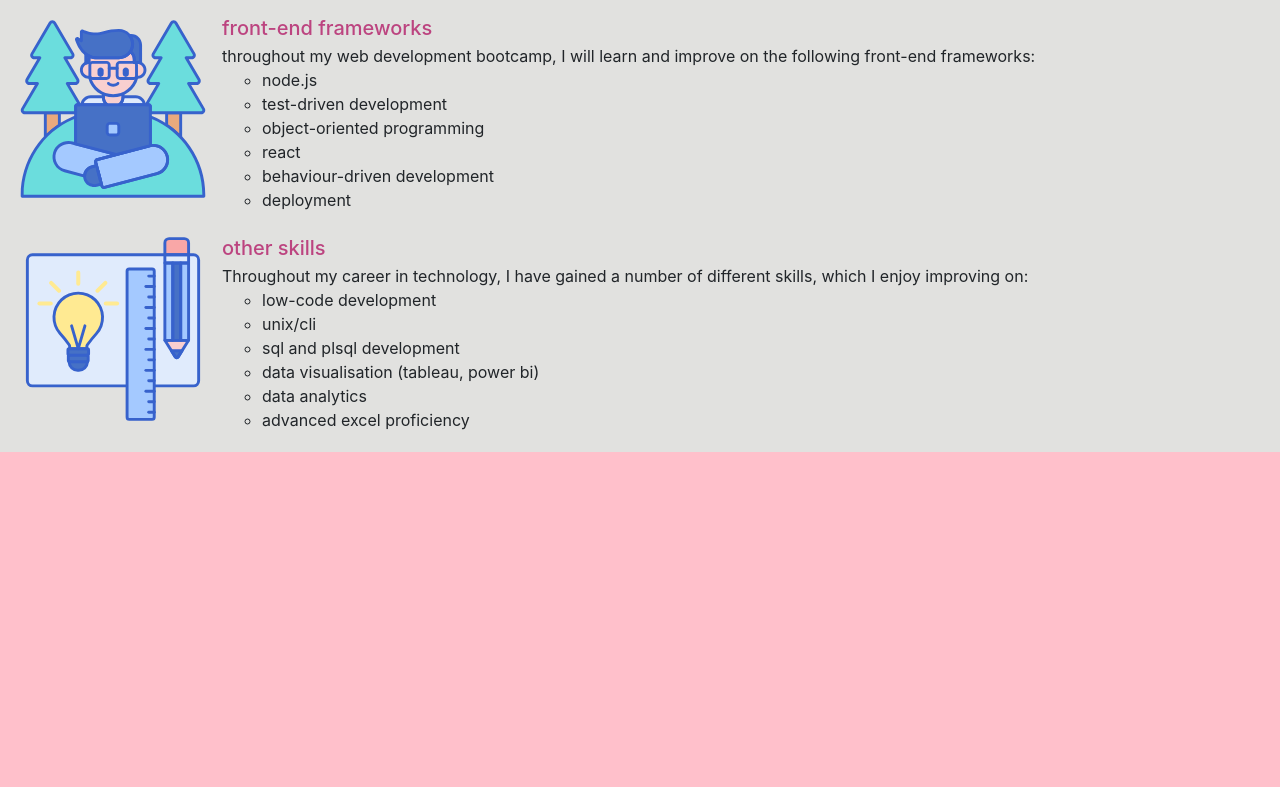
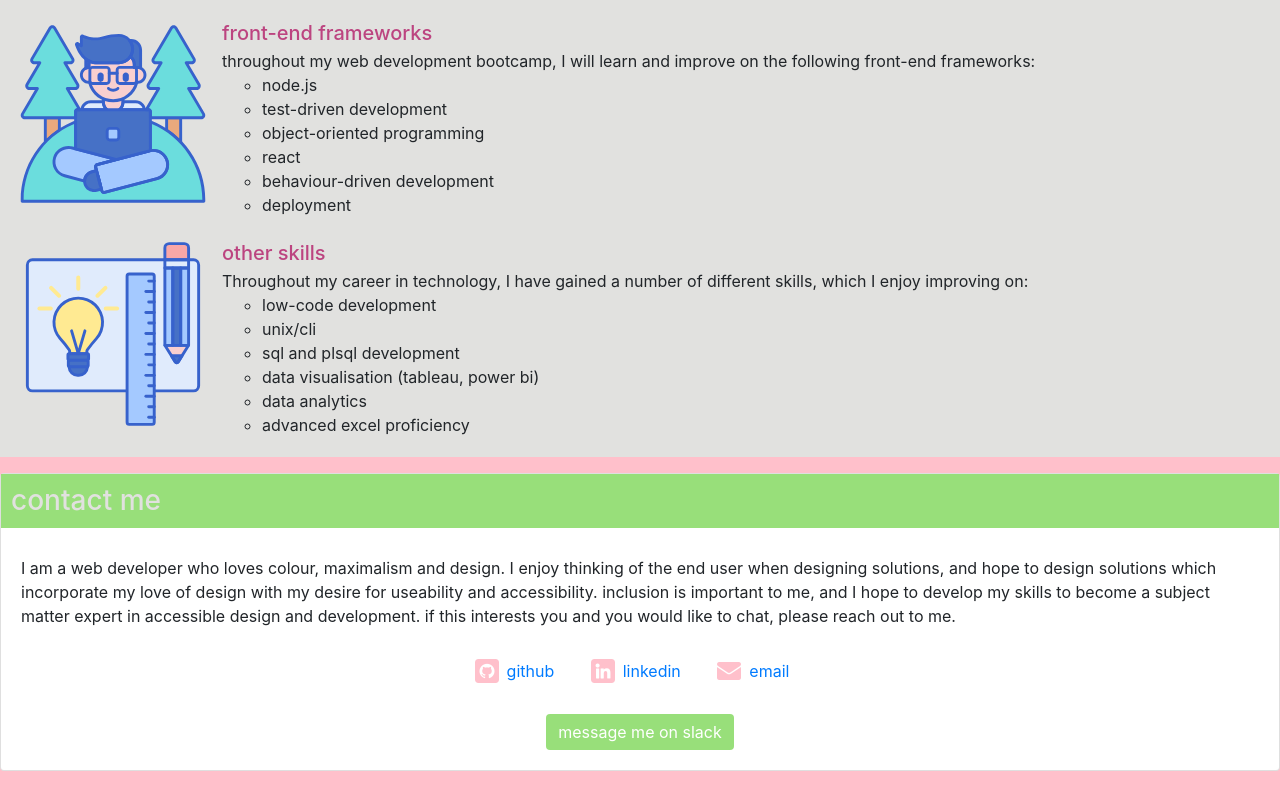
Before and after one commit to merrims/Bootstrap-Portfolio, a plain HTML site: page index.html in a window 1280 px wide. Shown: the part 1753-2540 px from the top of the page. Before the commit the page ends 2221 px from the top, so only its background shows below. Drawn offline with nearby package versions, Linux system fonts and the light colour scheme.

Commit message:
added contact section and favicon, changed site logo

```diff
--- a/css/style.css
+++ b/css/style.css
@@ -1,13 +1,13 @@
 :root {
     --green: rgba(152,223,122,255);
-    --pink: rgb(255, 192, 203);
-    --green-light: rgba(152,223,122,.5);
+    --pink: #ffc0cb;
+    --green-light: #98df7a80;
     --off-white: rgb(225,225,223);
     --magenta: rgba(184,51,117,.9);
 }
 
 .site-logo {
-    max-width: 60px;
+    max-width: 75px;
     padding: 0px;
     margin: 0px;
 }
@@ -89,3 +89,40 @@ body {
 .mt-0 {
     color: var(--magenta);
 }
+
+/* advice on css for list items from https://css.maxdesign.com.au/listutorial/master.htm */
+.contact {
+    list-style-type: none;
+    padding: 0;
+    margin: 0;
+    margin-left: 1em;
+}
+
+.contact li {
+    background-repeat: no-repeat;
+    padding-left: 2em;
+    padding-right: 2em;
+    display: inline-block;
+}
+
+.github {
+    background-image: url(../images/github.png);
+}
+
+.linkedin {
+    background-image: url(../images/linkedin.png)
+}
+
+.contact-list {
+    display: flex;
+    justify-content: center;
+    align-items: center;
+    margin-top: 2.5%;
+    margin-bottom: 2.5%;
+}
+
+.email {
+    background-image: url(../images/email.png)
+}
+
+.slack {margin-top: 25px;}
--- a/index.html
+++ b/index.html
@@ -7,6 +7,7 @@
     <link rel="stylesheet" href="https://stackpath.bootstrapcdn.com/bootstrap/4.3.1/css/bootstrap.min.css" integrity="sha384-ggOyR0iXCbMQv3Xipma34MD+dH/1fQ784/j6cY/iJTQUOhcWr7x9JvoRxT2MZw1T" crossorigin="anonymous">
     <link rel="stylesheet" href="css/style.css">
     <title>merrims web development</title>
+    <link rel="icon" type="image/x-icon" href="images/favicon.ico"
 </head>
 <body>
     <nav class="navbar navbar-expand-md navbar-light bg-light">
@@ -23,7 +24,7 @@
               <a class="nav-link" href="#my-work">my work</a>
             </li>
             <li class="nav-item">
-              <a class="nav-link" href="#my-skills">skills</a>
+              <a class="nav-link" href="#skills">skills</a>
             </li>
             <li class="nav-item">
               <a class="nav-link" href="#contact-me">contact me</a>
@@ -37,8 +38,8 @@
           <p class="lead">maximalist web design and development for the modern person</p>
         </div>
     </div>
-    <div class="section-title">
-        <h2>my work</h2>
+    <div class="section-title" id="my-work">
+        <h3>my work</h3>
     </div>
     <div class="container-fluid">
         <div class="row">
@@ -49,7 +50,7 @@
                     <h5 class="card-title">bootstrap portfolio</h5>
                     <p class="card-text">this site! a portfolio site designed by me to showcase my design and coding skills</p>
                     <a href="https://github.com/merrims/Bootstrap-Portfolio" class="btn btn-primary">github</a>
-                    <a href="#" class="btn btn-primary">site</a>
+                    <a href="https://merrims.github.io/Bootstrap-Portfolio/" class="btn btn-primary">site</a>
                     </div>
                 </div>
             </div>
@@ -110,8 +111,8 @@
             </div>
         </div>
     </div>
-    <div class="section-title">
-        <h2>skills</h2>
+    <div class="section-title" id="skills">
+        <h3>skills</h3>
     </div>
     <ul class="list-unstyled">
         <li class="media">
@@ -161,5 +162,23 @@
         </div>
         </li>
       </ul>
+    <address>
+        <div class="card">
+            <h3 class="section-title" id="contact-me">contact me</h5>
+            <div class="card-body">
+              <p class="card-text">I am a web developer who loves colour, maximalism and design. I enjoy thinking of the end user when designing solutions, and hope to design solutions which incorporate my love of design with my desire for useability and accessibility. inclusion is important to me, and I hope to develop my skills to become a subject matter expert in accessible design and development. if this interests you and you would like to chat, please reach out to me.</p>
+              <div class="contact-list">
+                <ul class="contact">
+                    <li class="github"><a href="https://github.com/merrims">github</a></li>
+                    <li class="linkedin"><a href="https://www.linkedin.com/in/sarah-merriman-893211108/">linkedin</a></li>
+                    <li class="email"><a href="mailto:merrimsarah@gmail.com">email</a></li>
+                </ul>
+              </div>
+              <div class="col text-center slack">
+                <a href="https://slack.com/app_redirect?channel=U04AN4X4FDY" class="btn btn-primary">message me on slack</a>
+              </div>
+            </div>
+          </div>
+    </address>
 </body>
 </html>
```
Also changed, not shown: images/email.png (added), images/favicon.ico (added), images/favicon.png (added), images/github.png (added), images/linkedin.png (added), images/site-logo-old.png (added), images/site-logo.png.
